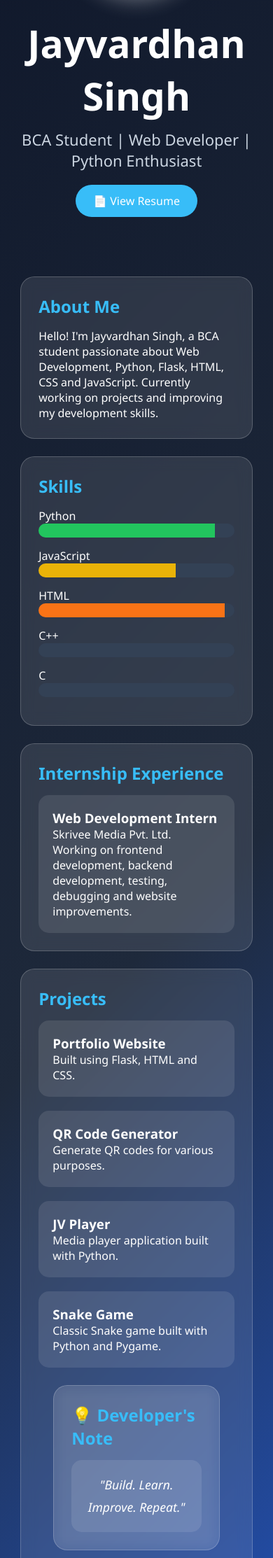
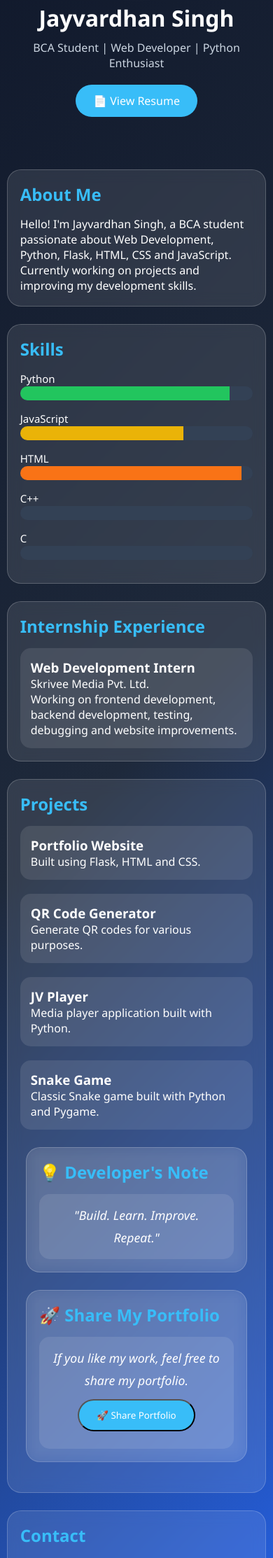
Before and after one commit to jaivdn/portfolio-website, a Flask app: page / in a window 390 px wide. Shown: the part 261-2487 px from the top of the page at 70% size. Run offline with Flask 3, Linux system fonts and the light colour scheme.

Commit message:
Improved mobile responsiveness

```diff
--- a/static/style.css
+++ b/static/style.css
@@ -172,3 +172,61 @@
     margin-bottom:15px;
     font-size:18px;
 }
+
+/* Mobile Responsive Design */
+
+@media (max-width: 768px){
+
+    .hero{
+        padding:40px 15px;
+    }
+
+   .hero img{
+    width:200px;
+    height:200px;
+    border-radius:50%;
+    object-fit:cover;
+    border:5px solid white;
+    box-shadow:0 0 25px rgba(255,255,255,0.4);
+}
+
+    .hero h1{
+        font-size:32px;
+    }
+
+    .hero p{
+        font-size:16px;
+    }
+
+    section{
+        width:95%;
+        padding:18px;
+    }
+
+    .projects{
+        grid-template-columns:1fr;
+    }
+
+    .btn{
+        display:block;
+        width:fit-content;
+        margin:10px auto;
+    }
+
+    footer{
+        font-size:14px;
+        padding:15px;
+    }
+
+    .skill span{
+        font-size:15px;
+    }
+
+    h2{
+        font-size:24px;
+    }
+
+    .card{
+        padding:15px;
+    }
+}
```
